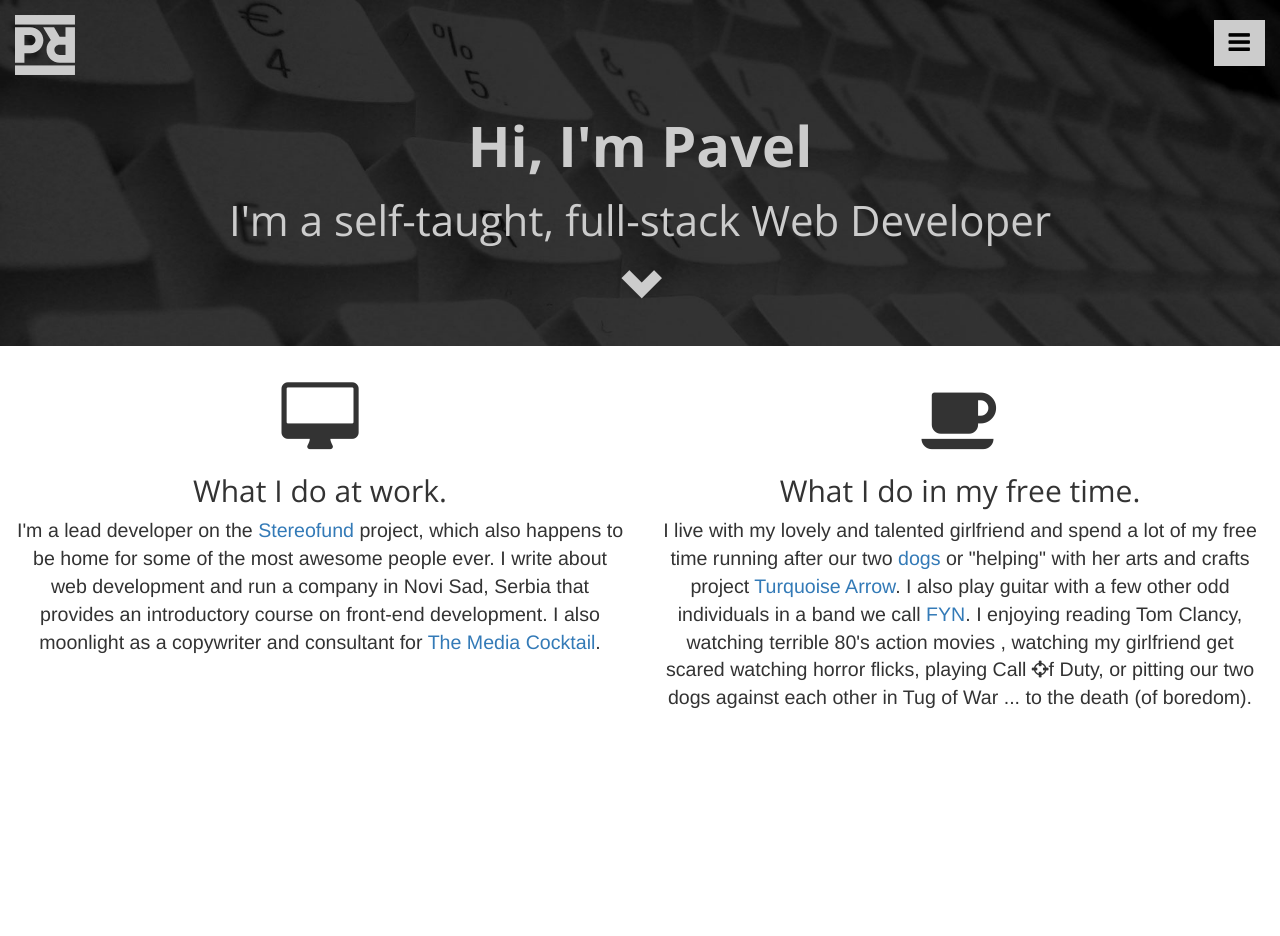
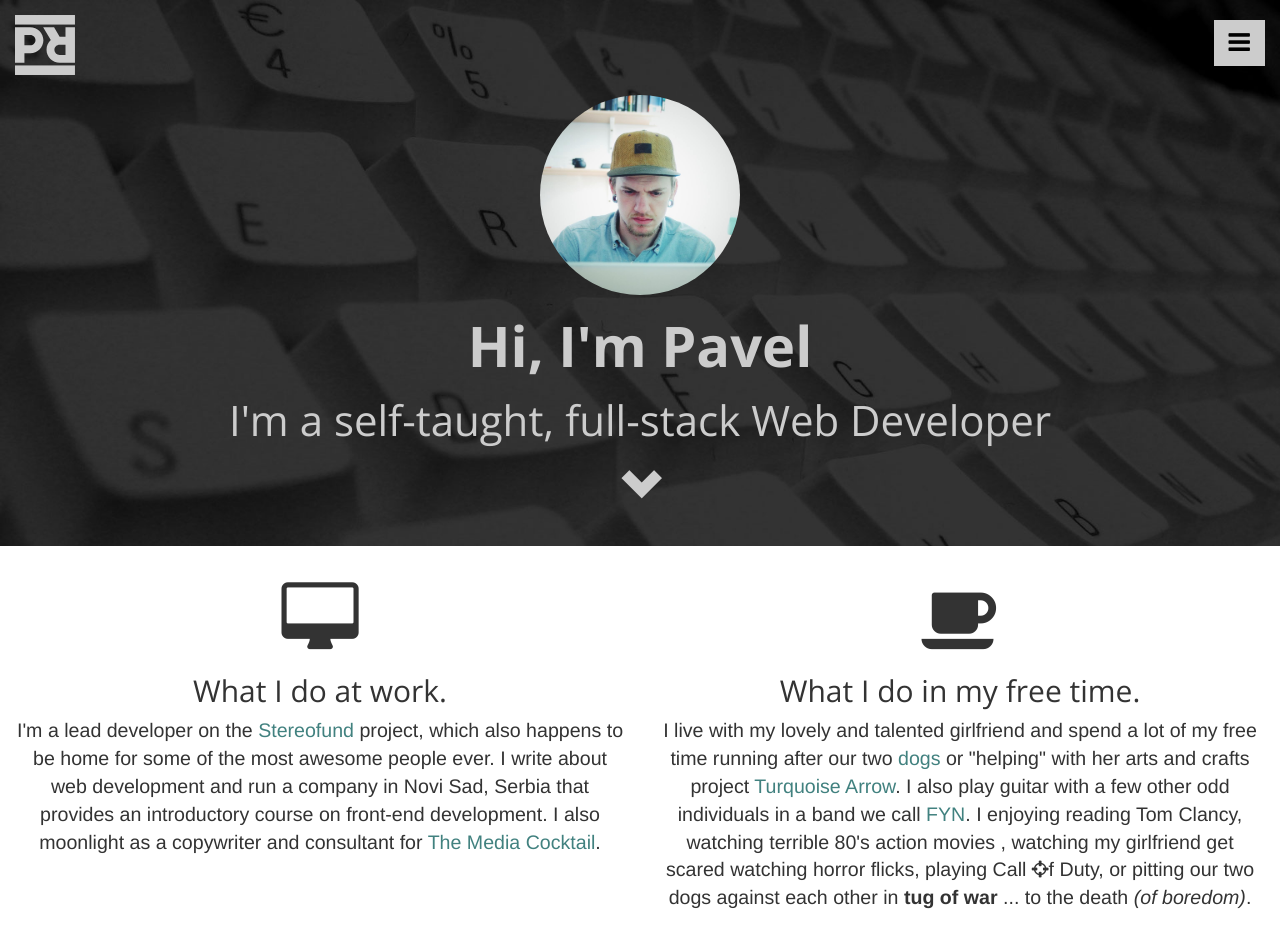
Before and after one commit to pavelrogala/pavelrogala.github.io, a Jekyll site: the page built from index.html, in a window 1280 px wide. Built offline with Jekyll 4.4.1, drawn with Linux system fonts in a browser that asks for light colours; nearby versions of some CDN libraries; before the commit the page ends 900 px from its top, so only the background shows below that.

Commit message:
profile pic added

```diff
--- a/assets/css/main.css
+++ b/assets/css/main.css
@@ -21,6 +21,16 @@ h1, h2, h3 {
 
 p {
    font-size: 1.4em;
+}
+
+p a {
+   color: #41817F;
+   transition: 0.5s;
+}
+
+p a:hover {
+   text-decoration: none;
+   color: #000;
 }
 
 h1.intro{
@@ -67,6 +77,16 @@ svg .logo{
 }
 svg:hover .logo{
    fill: #41817F;
+}
+
+.profile_pic {
+   width: 200px;
+   height: 200px;
+   margin: 0 auto;
+}
+
+.profile_pic img {
+   border-radius: 200px;
 }
 
 /* Overlay style */
--- a/index.html
+++ b/index.html
@@ -2,7 +2,6 @@
 title: Welcome to where I live
 layout: default
 ---
-
     <div class="container-fluid">
         <div class="row top-row">
             <div class="col-md-12">
@@ -13,6 +12,9 @@ layout: default
                 <button class="menu-button" id="trigger-overlay" type="button">
                     <i class="fa fa-bars"></i>
                 </button>
+                <div class="profile_pic">
+                    <img src="assets/img/profile_pic.jpg" width="200">
+                </div>
                 <h1 class="intro">Hi, I'm Pavel</h1>
                 <h2 class="sub-intro">
                     I'm a self-taught, full-stack Web Developer
@@ -50,7 +52,8 @@ layout: default
                     Turquoise Arrow</a>. I also play guitar with a few other odd individuals in a band we call
                     <a href="http://facebook.com/offyncial" target="_blank">FYN</a>. I enjoying reading Tom Clancy,
                     watching terrible 80's action movies , watching my girlfriend get scared watching horror flicks,
-                    playing Call <i class="fa fa-crosshairs"></i>f Duty, or pitting our two dogs against each other in Tug of War ... to the death (of boredom).
+                    playing Call <i class="fa fa-crosshairs"></i>f Duty, or pitting our two dogs against each other in
+                    <b>tug of war</b> ... to the death <i>(of boredom)</i>.
                 </p>
             </div>
         </div>
```
Also changed, not shown: assets/img/profile_pic.jpg (added), 3 other files.
